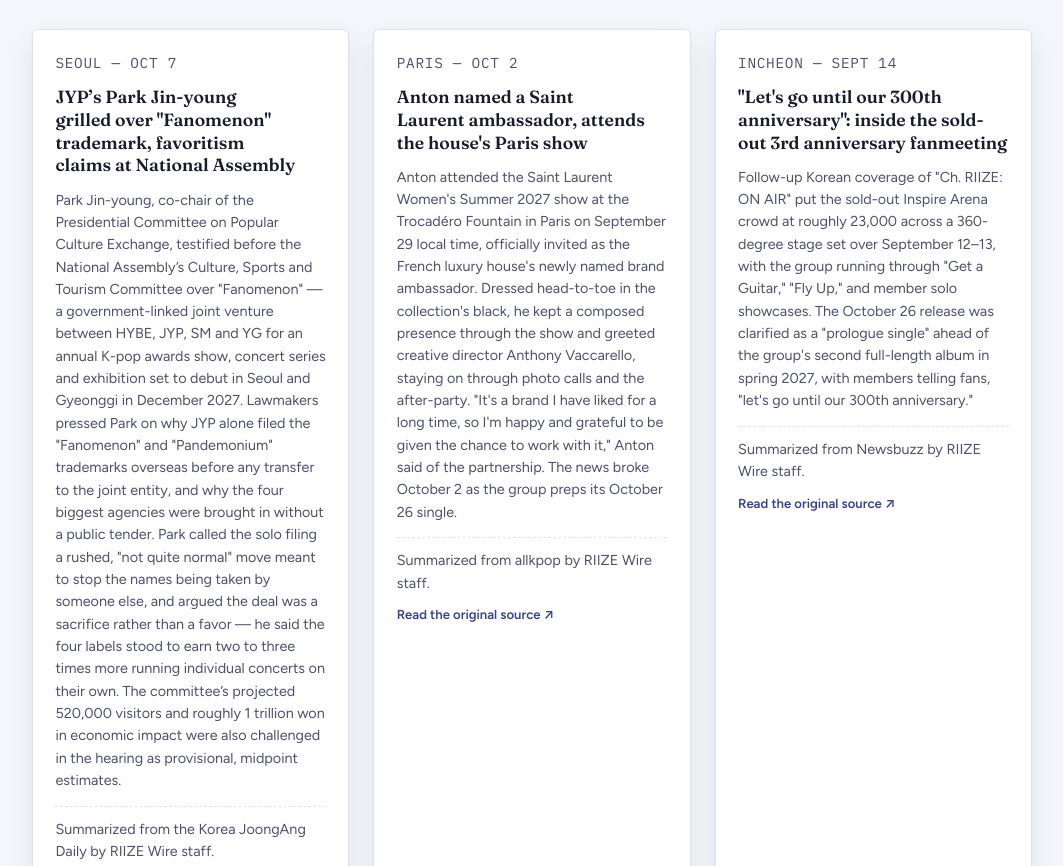
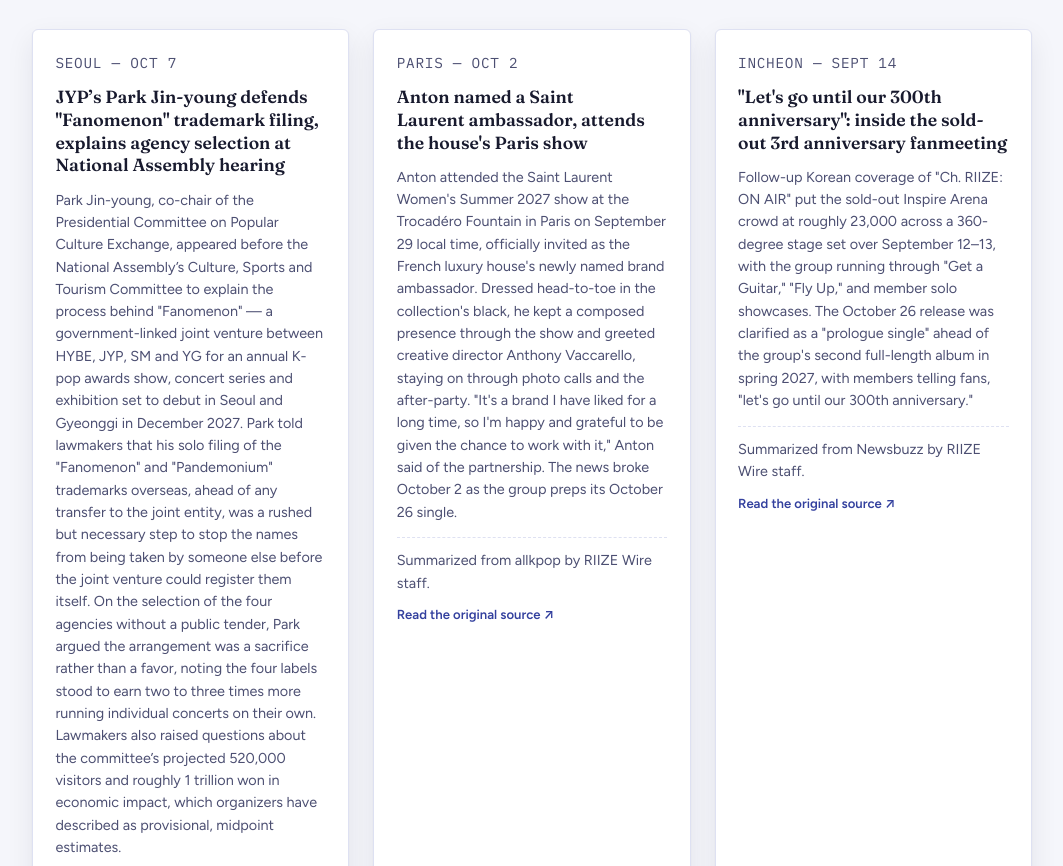
Before and after one commit to fhzl0117-hue/riize-wire, a plain HTML site: page index.html in a window 1280 px wide. Shown: the part 1789-2655 px from the top of the page, without its empty margins (108-1171 px from the left). Drawn offline with Linux system fonts and the light colour scheme.

Commit message:
Revise Fanomenon dispatch headline and lead

```diff
--- a/index.html
+++ b/index.html
@@ -301,8 +301,8 @@
 <div class="dispatch-grid">
 <article class="dispatch">
 <p class="dispatch__eyebrow"><span>SEOUL — OCT 7</span></p>
-<h3>JYP’s Park Jin-young grilled over &quot;Fanomenon&quot; trademark, favoritism claims at National Assembly</h3>
-<p>Park Jin-young, co-chair of the Presidential Committee on Popular Culture Exchange, testified before the National Assembly&rsquo;s Culture, Sports and Tourism Committee over &quot;Fanomenon&quot; &mdash; a government-linked joint venture between HYBE, JYP, SM and YG for an annual K-pop awards show, concert series and exhibition set to debut in Seoul and Gyeonggi in December 2027. Lawmakers pressed Park on why JYP alone filed the &quot;Fanomenon&quot; and &quot;Pandemonium&quot; trademarks overseas before any transfer to the joint entity, and why the four biggest agencies were brought in without a public tender. Park called the solo filing a rushed, &quot;not quite normal&quot; move meant to stop the names being taken by someone else, and argued the deal was a sacrifice rather than a favor &mdash; he said the four labels stood to earn two to three times more running individual concerts on their own. The committee&rsquo;s projected 520,000 visitors and roughly 1 trillion won in economic impact were also challenged in the hearing as provisional, midpoint estimates.</p>
+<h3>JYP’s Park Jin-young defends &quot;Fanomenon&quot; trademark filing, explains agency selection at National Assembly hearing</h3>
+<p>Park Jin-young, co-chair of the Presidential Committee on Popular Culture Exchange, appeared before the National Assembly&rsquo;s Culture, Sports and Tourism Committee to explain the process behind &quot;Fanomenon&quot; &mdash; a government-linked joint venture between HYBE, JYP, SM and YG for an annual K-pop awards show, concert series and exhibition set to debut in Seoul and Gyeonggi in December 2027. Park told lawmakers that his solo filing of the &quot;Fanomenon&quot; and &quot;Pandemonium&quot; trademarks overseas, ahead of any transfer to the joint entity, was a rushed but necessary step to stop the names from being taken by someone else before the joint venture could register them itself. On the selection of the four agencies without a public tender, Park argued the arrangement was a sacrifice rather than a favor, noting the four labels stood to earn two to three times more running individual concerts on their own. Lawmakers also raised questions about the committee&rsquo;s projected 520,000 visitors and roughly 1 trillion won in economic impact, which organizers have described as provisional, midpoint estimates.</p>
 <p class="dispatch__credit">Summarized from the Korea JoongAng Daily by RIIZE Wire staff.</p>
 <a class="dispatch__link" href="https://www.koreajoongangdaily.com/entertainment/jyp-founder-pushes-back-against-parliamentary-scrutiny-over-fanomenon-cites-sacrifice-by-kpop-agencies/12907866" target="_blank" rel="noopener">Read the original source ↗</a>
 </article>
```
